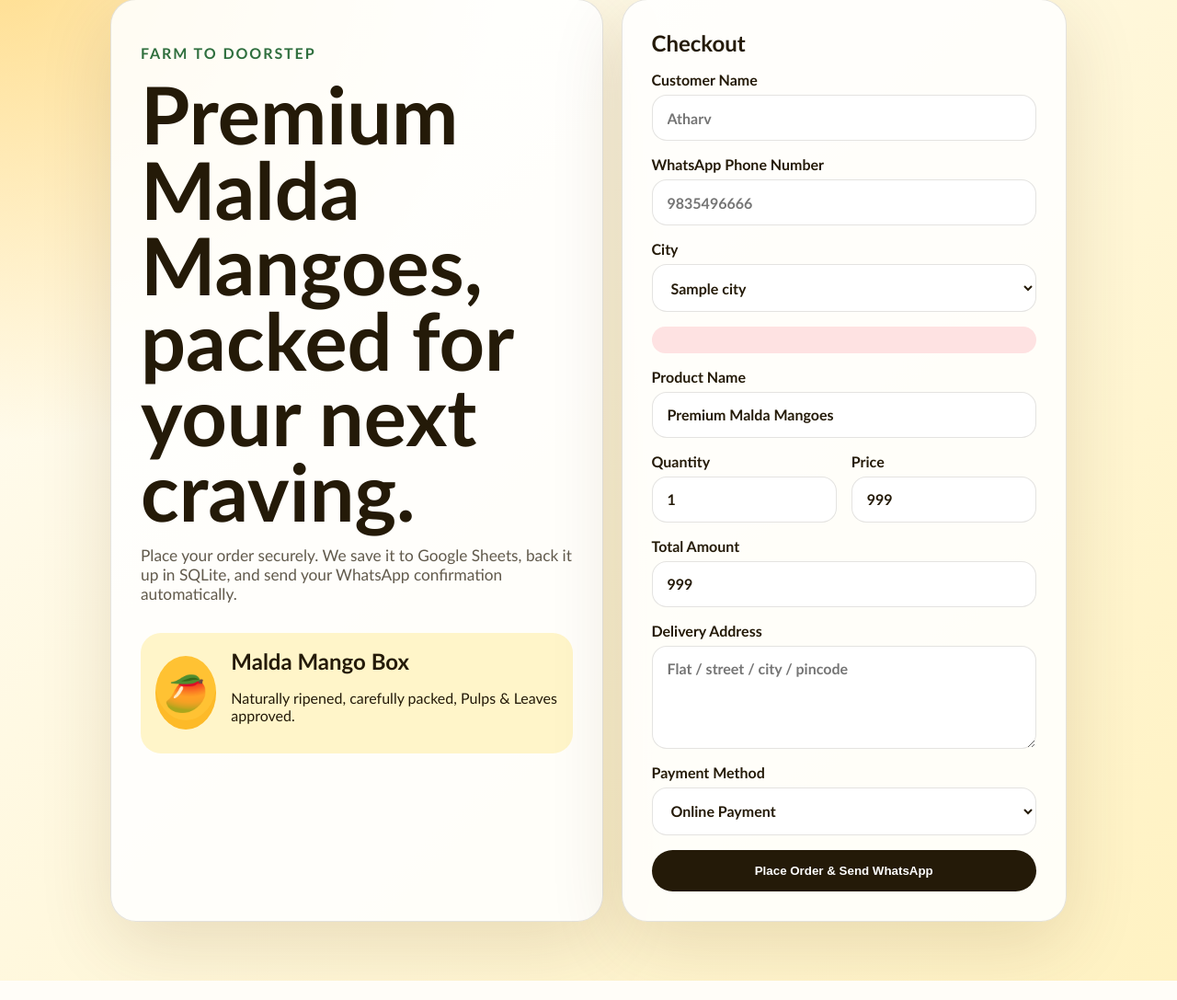
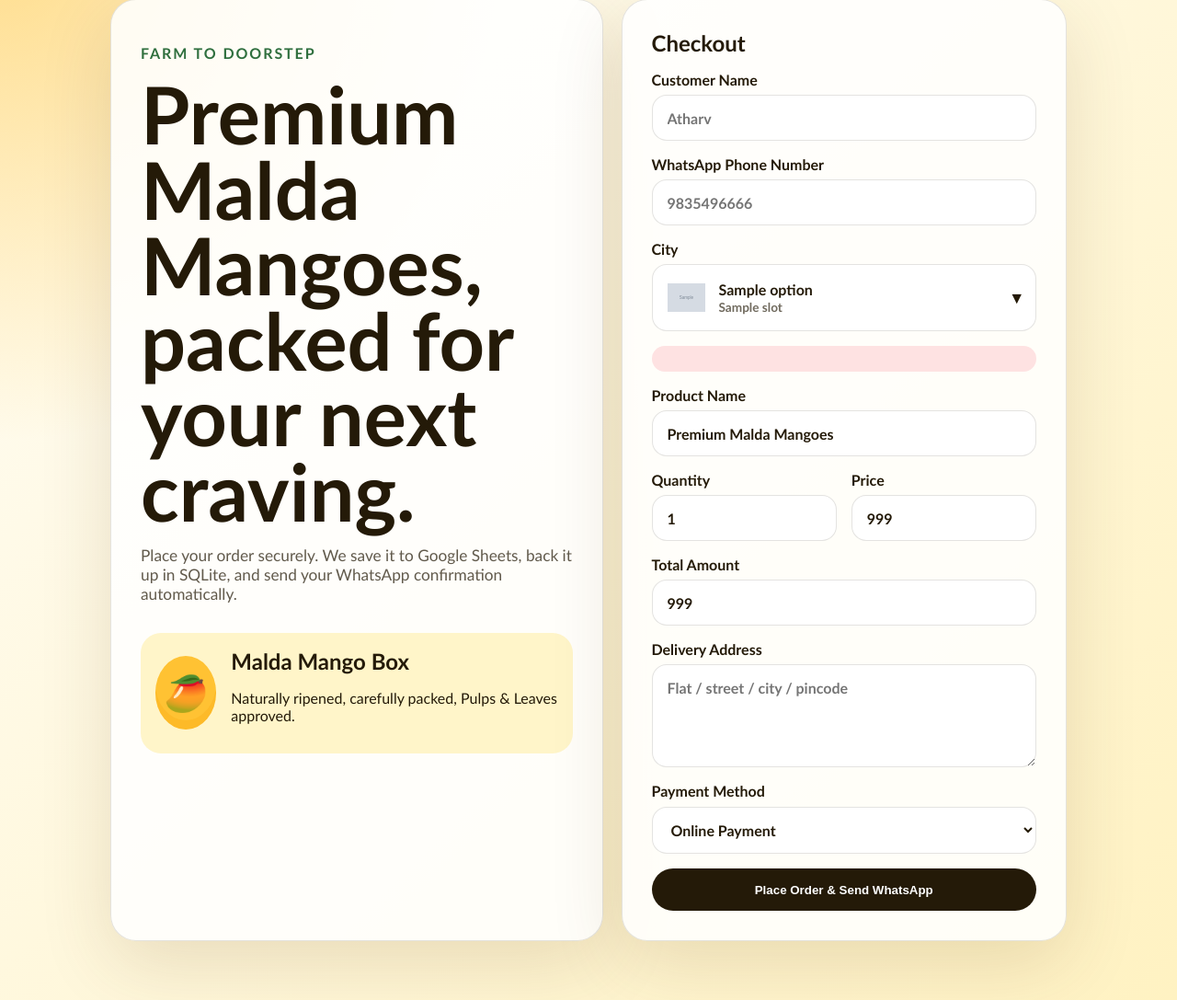
Before and after one commit to pulpsandleaves/automation, a Flask app: template templates/checkout.html in a window 1280 px wide. Shown: the part 65-1152 px from the top of the page at 92% size. Before the commit the page ends 1131 px from the top, so only its background shows below. Run offline with Flask 3, Linux system fonts and the light colour scheme; the template is opened without the code that fills it: most values are stand-ins (such as "Sample title", 1, 10 or a date in 2020); grey boxes marked "Sample" are stand-in pictures.

Commit message:
Add landmark images to city picker

```diff
--- a/order_system/routes.py
+++ b/order_system/routes.py
@@ -4,7 +4,7 @@
 from flask import Blueprint, jsonify, redirect, render_template, request, url_for
 
 from .config import ConfigurationError, settings
-from .locations import CITY_DETAILS, city_choices, city_message
+from .locations import CITY_DETAILS, city_choices, city_message, city_picker_options
 from .services import OrderService
 
 logger = logging.getLogger(__name__)
@@ -44,6 +44,7 @@
         "checkout.html",
         brand_name=settings.brand_name,
         city_choices=city_choices(),
+        city_options=city_picker_options(),
         city_messages={city: details["message"] for city, details in CITY_DETAILS.items()},
         selected_city=default_city,
         selected_city_message=city_message(default_city),
@@ -61,6 +62,7 @@
             "checkout.html",
             brand_name=settings.brand_name,
             city_choices=city_choices(),
+            city_options=city_picker_options(),
             city_messages={city: details["message"] for city, details in CITY_DETAILS.items()},
             selected_city=selected_city,
             selected_city_message=city_message(selected_city or (city_choices()[0] if city_choices() else "")),
@@ -74,6 +76,7 @@
             "checkout.html",
             brand_name=settings.brand_name,
             city_choices=city_choices(),
+            city_options=city_picker_options(),
             city_messages={city: details["message"] for city, details in CITY_DETAILS.items()},
             selected_city=selected_city,
             selected_city_message=city_message(selected_city or (city_choices()[0] if city_choices() else "")),
@@ -87,6 +90,7 @@
             "checkout.html",
             brand_name=settings.brand_name,
             city_choices=city_choices(),
+            city_options=city_picker_options(),
             city_messages={city: details["message"] for city, details in CITY_DETAILS.items()},
             selected_city=selected_city,
             selected_city_message=city_message(selected_city or (city_choices()[0] if city_choices() else "")),
--- a/static/pulps.css
+++ b/static/pulps.css
@@ -106,7 +106,8 @@
 
 input,
 textarea,
-select {
+select,
+.city-picker__trigger {
   width: 100%;
   border: 1px solid var(--line);
   border-radius: 16px;
@@ -119,6 +120,95 @@
 textarea {
   min-height: 7rem;
   resize: vertical;
+}
+
+.city-picker {
+  position: relative;
+}
+
+.city-picker__trigger {
+  display: flex;
+  align-items: center;
+  justify-content: space-between;
+  gap: 0.9rem;
+  text-align: left;
+  cursor: pointer;
+}
+
+.city-picker__trigger-content,
+.city-picker__option {
+  display: flex;
+  align-items: center;
+  gap: 0.9rem;
+}
+
+.city-picker__menu {
+  position: absolute;
+  top: calc(100% + 0.45rem);
+  left: 0;
+  right: 0;
+  z-index: 20;
+  display: none;
+  padding: 0.55rem;
+  border: 1px solid var(--line);
+  border-radius: 22px;
+  background: rgba(255, 255, 255, 0.98);
+  box-shadow: 0 20px 50px rgba(36, 26, 8, 0.14);
+  backdrop-filter: blur(10px);
+}
+
+.city-picker[data-open="true"] .city-picker__menu {
+  display: grid;
+  gap: 0.45rem;
+}
+
+.city-picker__option {
+  width: 100%;
+  border: 0;
+  border-radius: 18px;
+  padding: 0.75rem;
+  background: transparent;
+  color: inherit;
+  font: inherit;
+  cursor: pointer;
+}
+
+.city-picker__option:hover,
+.city-picker__option[aria-selected="true"] {
+  background: #fff4cb;
+}
+
+.city-picker__image {
+  width: 3rem;
+  height: 3rem;
+  object-fit: contain;
+  flex: 0 0 3rem;
+}
+
+.city-picker__image--trigger {
+  width: 2.6rem;
+  height: 2.6rem;
+  flex-basis: 2.6rem;
+}
+
+.city-picker__copy {
+  display: grid;
+  gap: 0.1rem;
+}
+
+.city-picker__name {
+  font-weight: 900;
+}
+
+.city-picker__slot {
+  color: rgba(36, 26, 8, 0.65);
+  font-size: 0.85rem;
+  font-weight: 700;
+}
+
+.city-picker__chevron {
+  font-size: 1.15rem;
+  flex: 0 0 auto;
 }
 
 .grid {
--- a/templates/checkout.html
+++ b/templates/checkout.html
@@ -34,11 +34,40 @@
           <input name="phone_number" required placeholder="9835496666" autocomplete="tel" inputmode="tel">
         </label>
         <label>City
-          <select id="city" name="city" required>
-            {% for city in city_choices %}
-              <option value="{{ city }}" {% if city == selected_city %}selected{% endif %}>{{ city }}</option>
-            {% endfor %}
-          </select>
+          <div class="city-picker" data-city-picker>
+            <input id="city" name="city" type="hidden" value="{{ selected_city }}" required>
+            <button
+              class="city-picker__trigger"
+              type="button"
+              aria-haspopup="listbox"
+              aria-expanded="false"
+              aria-controls="city-picker-list"
+              data-city-trigger
+            >
+              <span class="city-picker__trigger-content" data-city-trigger-content></span>
+              <span class="city-picker__chevron" aria-hidden="true">▾</span>
+            </button>
+            <div class="city-picker__menu" id="city-picker-list" role="listbox" data-city-menu>
+              {% for option in city_options %}
+                <button
+                  class="city-picker__option"
+                  type="button"
+                  role="option"
+                  data-city-option
+                  data-city-value="{{ option.name }}"
+                  data-city-image="{{ url_for('static', filename=option.image) }}"
+                  data-city-slot="{{ option.slot }}"
+                  {% if option.name == selected_city %}aria-selected="true"{% else %}aria-selected="false"{% endif %}
+                >
+                  <img class="city-picker__image" src="{{ url_for('static', filename=option.image) }}" alt="{{ option.name }} landmark">
+                  <span class="city-picker__copy">
+                    <span class="city-picker__name">{{ option.name }}</span>
+                    <span class="city-picker__slot">{{ option.slot }}</span>
+                  </span>
+                </button>
+              {% endfor %}
+            </div>
+          </div>
         </label>
         <div id="city-message" class="alert">{{ selected_city_message }}</div>
         <label>Product Name
@@ -76,12 +105,50 @@
     const phoneNumber = document.querySelector('input[name="phone_number"]');
     const cityField = document.querySelector("#city");
     const cityMessage = document.querySelector("#city-message");
+    const cityPicker = document.querySelector("[data-city-picker]");
+    const cityTrigger = document.querySelector("[data-city-trigger]");
+    const cityTriggerContent = document.querySelector("[data-city-trigger-content]");
+    const cityOptions = Array.from(document.querySelectorAll("[data-city-option]"));
     const productName = document.querySelector('input[name="product_name"]');
     const deliveryAddress = document.querySelector("#delivery_address");
     const qty = document.querySelector("#quantity");
     const price = document.querySelector("#price");
     const total = document.querySelector("#total_amount");
     const cityMessages = {{ city_messages|tojson }};
+
+    function renderTrigger(option) {
+      if (!cityTriggerContent || !option) return;
+      cityTriggerContent.innerHTML = `
+        <img class="city-picker__image city-picker__image--trigger" src="${option.dataset.cityImage}" alt="${option.dataset.cityValue} landmark">
+        <span class="city-picker__copy">
+          <span class="city-picker__name">${option.dataset.cityValue}</span>
+          <span class="city-picker__slot">${option.dataset.citySlot || ""}</span>
+        </span>
+      `;
+    }
+
+    function setCityOption(selectedValue) {
+      const selectedOption = cityOptions.find((option) => option.dataset.cityValue === selectedValue) || cityOptions[0];
+      if (!selectedOption || !cityField) return;
+      cityField.value = selectedOption.dataset.cityValue;
+      cityOptions.forEach((option) => {
+        option.setAttribute("aria-selected", option === selectedOption ? "true" : "false");
+      });
+      renderTrigger(selectedOption);
+      updateCityMessage();
+    }
+
+    function closeCityMenu() {
+      if (!cityPicker || !cityTrigger) return;
+      cityPicker.dataset.open = "false";
+      cityTrigger.setAttribute("aria-expanded", "false");
+    }
+
+    function openCityMenu() {
+      if (!cityPicker || !cityTrigger) return;
+      cityPicker.dataset.open = "true";
+      cityTrigger.setAttribute("aria-expanded", "true");
+    }
 
     function normalizeFormValues() {
       if (customerName) customerName.value = customerName.value.trim();
@@ -111,8 +178,37 @@
     });
 
     if (cityField) {
-      cityField.addEventListener("change", updateCityMessage);
+      setCityOption(cityField.value);
     }
+
+    if (cityTrigger) {
+      cityTrigger.addEventListener("click", () => {
+        if (cityPicker?.dataset.open === "true") {
+          closeCityMenu();
+        } else {
+          openCityMenu();
+        }
+      });
+    }
+
+    cityOptions.forEach((option) => {
+      option.addEventListener("click", () => {
+        setCityOption(option.dataset.cityValue);
+        closeCityMenu();
+      });
+    });
+
+    document.addEventListener("click", (event) => {
+      if (!cityPicker || cityPicker.contains(event.target)) return;
+      closeCityMenu();
+    });
+
+    document.addEventListener("keydown", (event) => {
+      if (event.key === "Escape") {
+        closeCityMenu();
+        cityTrigger?.focus();
+      }
+    });
 
     window.addEventListener("load", syncCheckoutForm);
     window.addEventListener("pageshow", syncCheckoutForm);
```
Also changed, not shown: order_system/locations.py (+16 -0 lines), static/city-icons/bangalore.png (added), static/city-icons/hyderabad.png (added), static/city-icons/mumbai.png (added), static/city-icons/pune.png (added).
